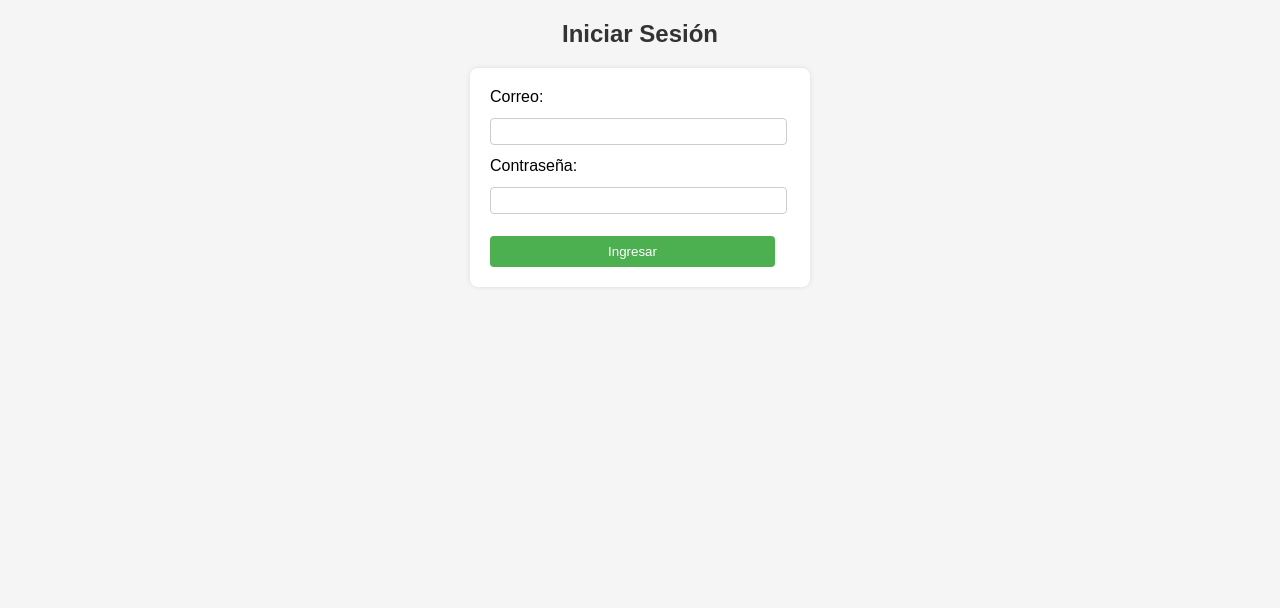
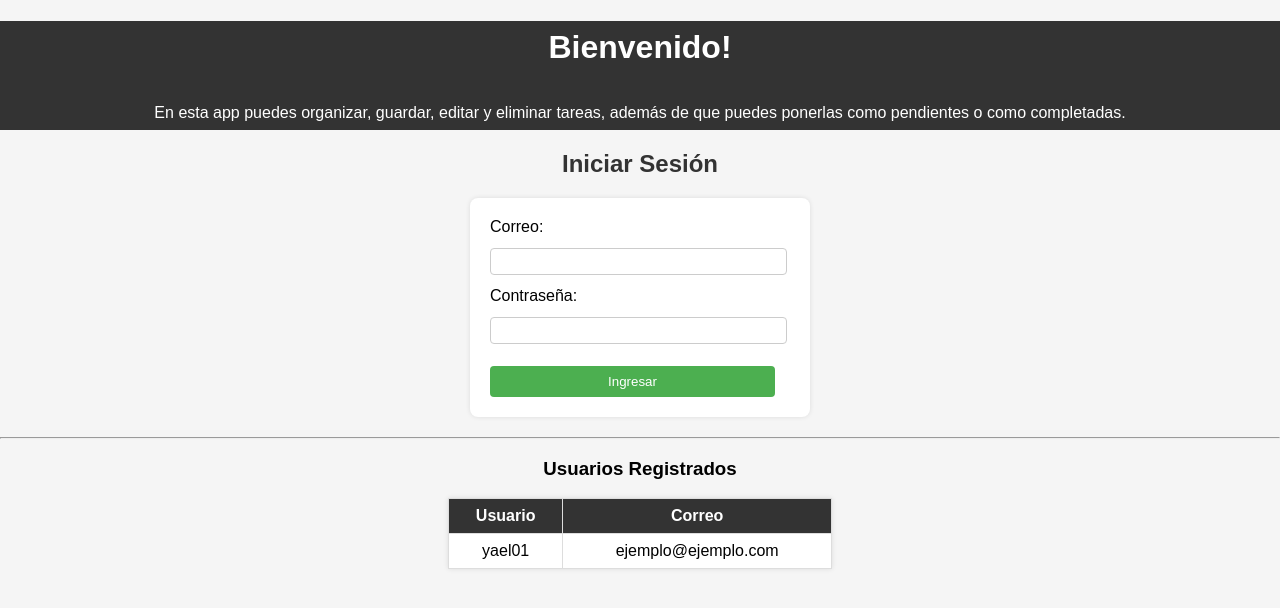
Before and after one commit to YaelH04/ProyectoU1, a Flask app: page /login in a window 1280 px wide. Shown: the part 38-646 px from the top of the page. Run offline with Flask 3, Linux system fonts and the light colour scheme; data comes from the database, SQL or seed files in the repository; both versions use the stored data as it was after the commit.

Commit message:
Quarto commit

```diff
--- a/routes/rutas_usuario.py
+++ b/routes/rutas_usuario.py
@@ -32,7 +32,7 @@ def registro():
 
         # Validar contraseña
         if contraseña != confirmar:
-            flash("Las contraseñas no coinciden", "error")
+            flash("⚠️yLas contraseñas no coinciden. Vuelve a intentarlo", "error")
             return redirect(url_for("usuario.registro"))
 
         # Crear un nuevo usuario
@@ -63,7 +63,11 @@ def login():
             return redirect(url_for("tarea.lista_tareas"))
         else:
             flash("⚠️Credenciales inválidas", "error")
-    return render_template("login.html")
+
+    usuarios = Usuario.query.all()
+
+    return render_template("login.html", usuarios=usuarios)
+
 
 # Ruta para el perfil del usuario
 @usuario_bp.route("/perfil/<int:id>", methods=["GET", "POST"])
@@ -90,7 +94,7 @@ def perfil(id):
     form.nombre_usuario.data = usuario.nombre_usuario
     form.correo.data = usuario.correo
 
-    return render_template("perfil.html", usuario=usuario, form=form)
+    return render_template("editar_perfil.html", usuario=usuario, form=form)
 
 # Ruta de logout
 @usuario_bp.route("/logout")
--- a/static/scripts.js
+++ b/static/scripts.js
@@ -53,3 +53,14 @@ function ValidaFormularioRegistro() {
 function eliminarUsuario() {
     return confirm('¿Estás seguro de que quieres eliminar tu perfil? Esta acción es irreversible.');
 }
+
+setTimeout(() => {
+  const flashContainer = document.getElementById("flash-container");
+  if (flashContainer) {
+    flashContainer.style.transition = "opacity 0.5s ease";
+    flashContainer.style.opacity = "0";
+
+    // 5 segundos
+    setTimeout(() => flashContainer.remove(), 500);
+  }
+}, 3000);
--- a/static/styles.css
+++ b/static/styles.css
@@ -9,13 +9,32 @@ body {
     padding: 0;
 }
 
+.container_bienvenida {
+    background-color: #333;
+    width: 100%;
+    color: #fff;
+}
+
+.container_bienvenida h1 {
+    color: #fff;
+    text-align: center;
+    padding: 8px;
+}
+
+.txt_bienvenida {
+    color: #fff;
+    text-align: center;
+    padding: 8px;
+}
+
 .contenedor {
     background-color: #71d1e2;
     max-width: 800px;
     margin: 0 auto;
     padding: 20px;
     text-align: center;
-    margin-top: 20px;
+    margin-top: 25px;
+    margin-bottom: 25px;
 }
 
 h2 {
--- a/templates/base.html
+++ b/templates/base.html
@@ -4,7 +4,6 @@
     <meta charset="UTF-8">
     <title>{% block title %}Lista Tareas{% endblock %}</title>
     <link rel="stylesheet" href="{{ url_for('static', filename='styles.css') }}">
-    <script src="{{ url_for('static', filename='scripts.js') }}"></script>
 </head>
 <body>
     <nav>
@@ -21,7 +20,7 @@
     <!-- Flash messages con categorías -->
     {% with mensajes = get_flashed_messages(with_categories=true) %}
       {% if mensajes %}
-        <div class="flash-messages">
+        <div id="flash-container" class="flash-messages">
           {% for category, mensaje in mensajes %}
             <div class="flash flash-{{ category }}">{{ mensaje }}</div>
           {% endfor %}
@@ -30,5 +29,7 @@
     {% endwith %}
 
     {% block content %}{% endblock %}
+
+    <script src="{{ url_for('static', filename='scripts.js') }}"></script>
 </body>
 </html>
--- a/templates/login.html
+++ b/templates/login.html
@@ -2,6 +2,13 @@
 {% block title %}Login{% endblock %}
 
 {% block content %}
+<div class="container_bienvenida">
+    <h1>Bienvenido!</h1>
+    <p class="txt_bienvenida">
+        En esta app puedes organizar, guardar, editar y eliminar tareas,
+        además de que puedes ponerlas como pendientes o como completadas.
+    </p>
+</div>
 <h2>Iniciar Sesión</h2>
 <form method="POST" onsubmit="return ValidaFormularioLogin()">
     <label>Correo:</label><br>
@@ -10,4 +17,33 @@
     <input type="password" name="contraseña" id="txt_password">
     <button type="submit">Ingresar</button>
 </form>
+
+<hr>
+<div class="contenedor_usuarios">
+    <h3 style="text-align: center;">Usuarios Registrados</h3>
+    <table style="border-collapse: collapse; margin: 0 auto; width: 30%; background: #fff; box-shadow: 0 0 5px rgba(0,0,0,0.1);">
+        <thead>
+            <tr style="background-color: #f2f2f2;">
+                <th style="border: 1px solid #ddd; padding: 8px; text-align: center; background-color: #333; color: #fff;">
+                    Usuario
+                </th>
+                <th style="border: 1px solid #ddd; padding: 8px; text-align: center; background-color: #333; color: #fff;">
+                    Correo
+                </th>
+            </tr>
+        </thead>
+        <tbody>
+            {% for user in usuarios %}
+            <tr>
+                <td style="border: 1px solid #ddd; padding: 8px; text-align: center;">
+                    {{ user.nombre_usuario }}
+                </td>
+                <td style="border: 1px solid #ddd; padding: 8px; text-align: center;">
+                    {{ user.correo }}
+                </td>
+            </tr>
+            {% endfor %}
+        </tbody>
+    </table>
+</div>
 {% endblock %}
```
Also changed, not shown: instance/app.db, templates/editar_perfil.html (renamed from templates/perfil.html).
